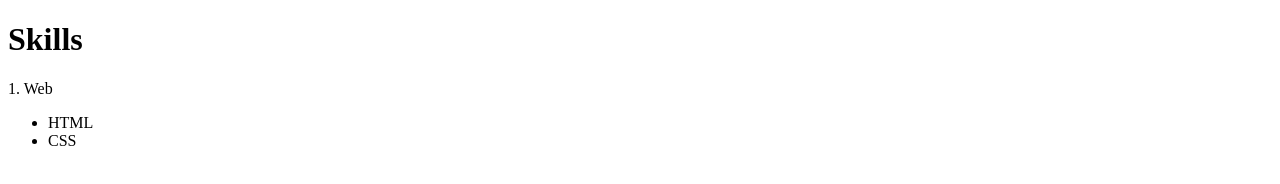
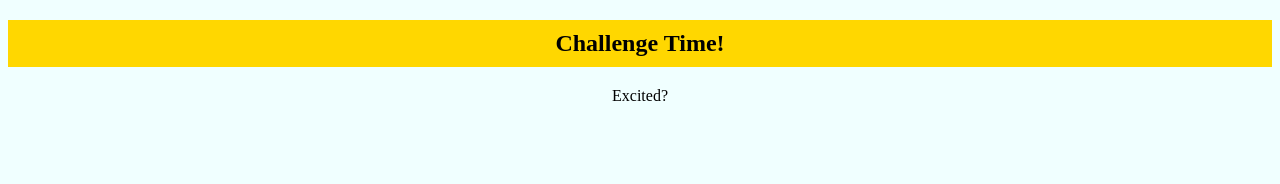
Before and after one commit to MyCool-DJ/MIMO-Login-Form, a plain HTML site: page index.html in a window 1280 px wide. Drawn offline with Linux system fonts and the light colour scheme.

Commit message:
Added CSS

```diff
--- a/index.html
+++ b/index.html
@@ -7,15 +7,11 @@
     <link href="style.css" rel="stylesheet" type="text/css" />
   </head>
   <body>
- 		<h1>Skills</h1>
-		<p>1. Web</p>
-			<ul>
-				<li>
-					HTML
-					<li>
-						CSS
-				</li>
-			</ul>
+ 		<h2>Challenge Time!</h2>
+		<p>Excited?</p>
+		<form>
+
+		</form>
     <script src="script.js"></script>
   </body>
 </html>
--- a/style.css
+++ b/style.css
@@ -0,0 +1,17 @@
+@import
+	url('https://fonts.googleapis.com/css2?fmaily=Merriweather+Sans:wght@700&fmaily=Quicksand:wght@300&display=swap');
+
+body{
+	background-color: azure;
+	text-align: center;
+	font-fmaily: 'Merriweather Sans', sans-serif;
+}
+
+h2{background-color: gold;
+	 padding:10px
+	}
+
+input{
+	padding: 10px;
+	font-family: Quicksand;
+}
```
